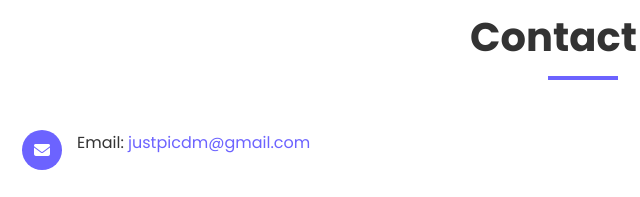
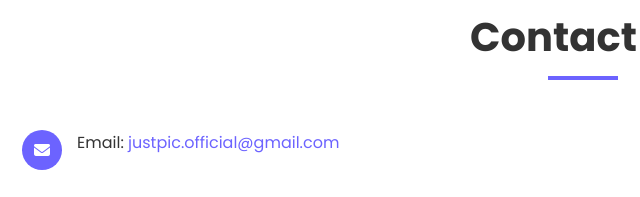
Before and after one commit to Chethan2121/justpic, a plain HTML site: page index.html in a window 1280 px wide. Shown: the part 3660-3857 px from the top of the page, 57-697 px from the left. Drawn offline with Linux system fonts and the light colour scheme.

Commit message:
Update index.html

```diff
--- a/index.html
+++ b/index.html
@@ -225,7 +225,7 @@
                     <div class="contact-info animate-on-scroll">
                         <div class="info-item">
                             <i class="fas fa-envelope" aria-hidden="true"></i>
-                            <p>Email: <a href="mailto:justpicdm@gmail.com">justpicdm@gmail.com</a></p>
+                            <p>Email: <a href="mailto:justpic.official@gmail.com">justpic.official@gmail.com</a></p>
                         </div>
                         <div class="social-links">
                             <a href="#" target="_blank" aria-label="Facebook"><i class="fab fa-facebook-f" aria-hidden="true"></i></a>
```
